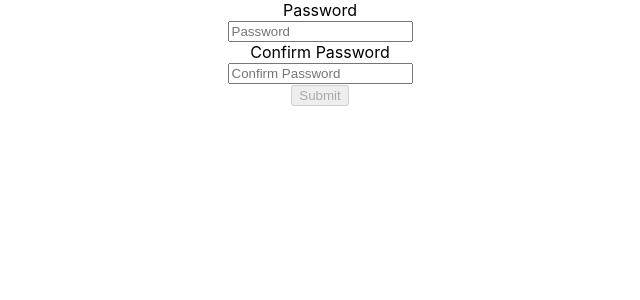
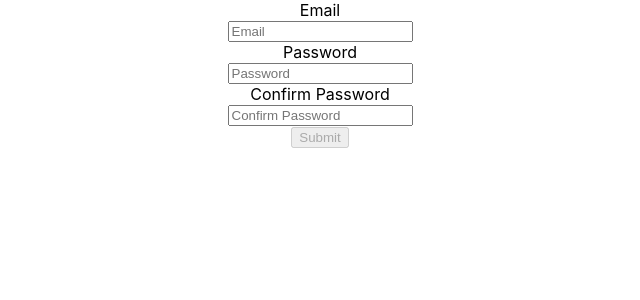
Before and after one commit to StanislawMalanowicz/form-with-redux-forrm, a React (Create React App) app: page / in a window 1280 px wide. Shown: the top 300 px of the page, without its empty margins (320-960 px from the left). Built offline with nearby package versions, Linux system fonts and the light colour scheme.

Commit message:
validate work

```diff
--- a/src/app/components/PersonalForm.js
+++ b/src/app/components/PersonalForm.js
@@ -3,12 +3,19 @@ import { Field, reduxForm } from "redux-form";
 
  const validate = values => {
    const errors = {};
+    const emailRegex = /@/gm;
 
-//    if (!values.password) {
-//      errors.password = "Required";
-//    } else if (values.password.length < 6) {
-//      errors.password = "Must be 6 characters or more";
-//    }
+   if (!values.password) {
+     errors.password = "Required";
+   } else if (values.password.length < 6) {
+     errors.password = "Must be 6 characters or more";
+   }
+
+   if(!values.email) {
+       errors.email = "Required"
+   } else if (!emailRegex.test(values.email)) {
+        errors.email = '"@" required '
+   }
 
    if(!values.secondPassword){
        errors.secondPassword = "Required";
@@ -28,7 +35,7 @@ const renderField = ({
   <div>
     <label>{label}</label>
     <div>
-      <input {...input} placeholder={label} type={type} />
+      <input {...input} placeholder={label} type={type}  />
       {touched &&
         ((error && <span>{error}</span>) ||
           (warning && <span>{warning}</span>))}
@@ -54,15 +61,20 @@ let ContactForm = props => {
 
 
   return (
-    <form onSubmit={handleSubmit(submit)}>
-        {/* <Field name="email" type="email" component={renderField} label="Email" /> */}
+    <form onSubmit={handleSubmit(submit)} noValidate>
+      <Field name="email" type="email" component={renderField} label="Email" />
       <Field
         name="password"
         type="password"
         component={renderField}
         label="Password"
       />
-      <Field name="secondPassword" type="password" component={renderField} label="Confirm Password" />
+      <Field
+        name="secondPassword"
+        type="password"
+        component={renderField}
+        label="Confirm Password"
+      />
       <button type="submit" disabled={!dirty || submitting}>
         Submit
       </button>
```
